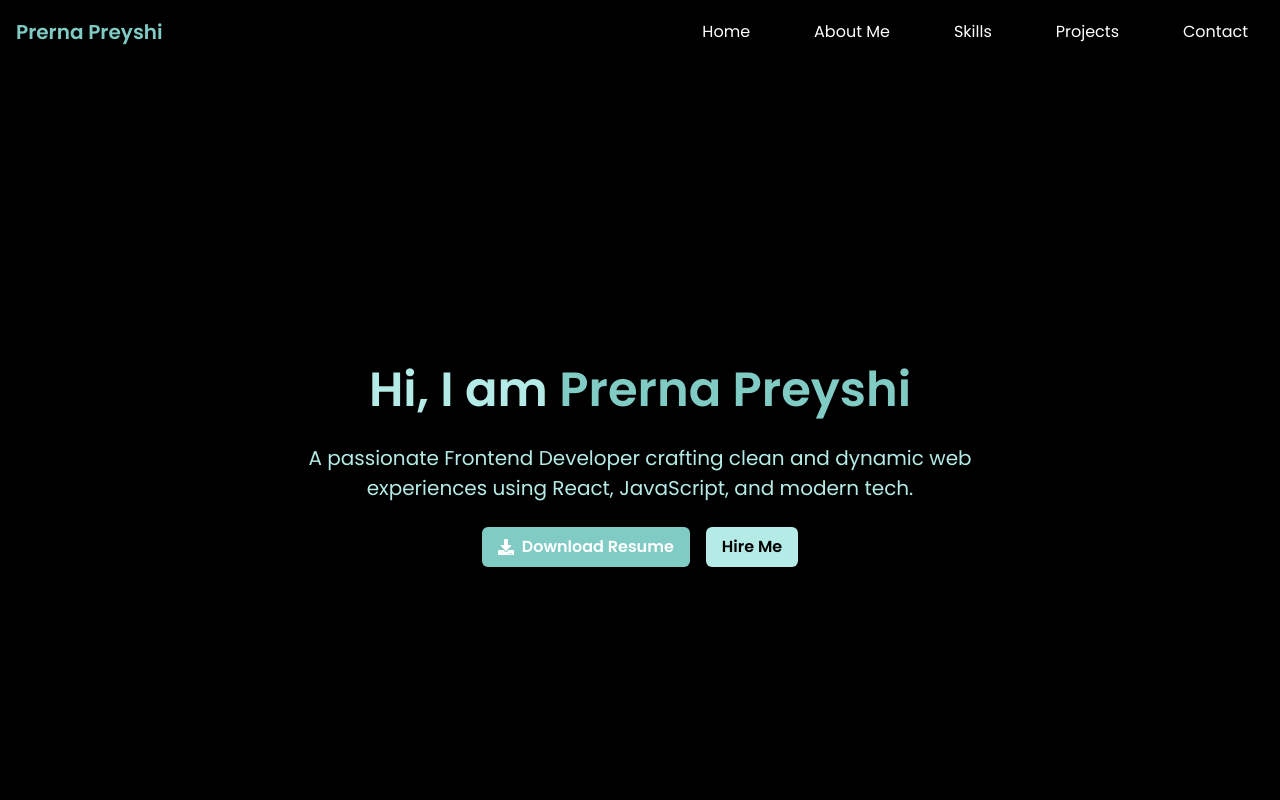
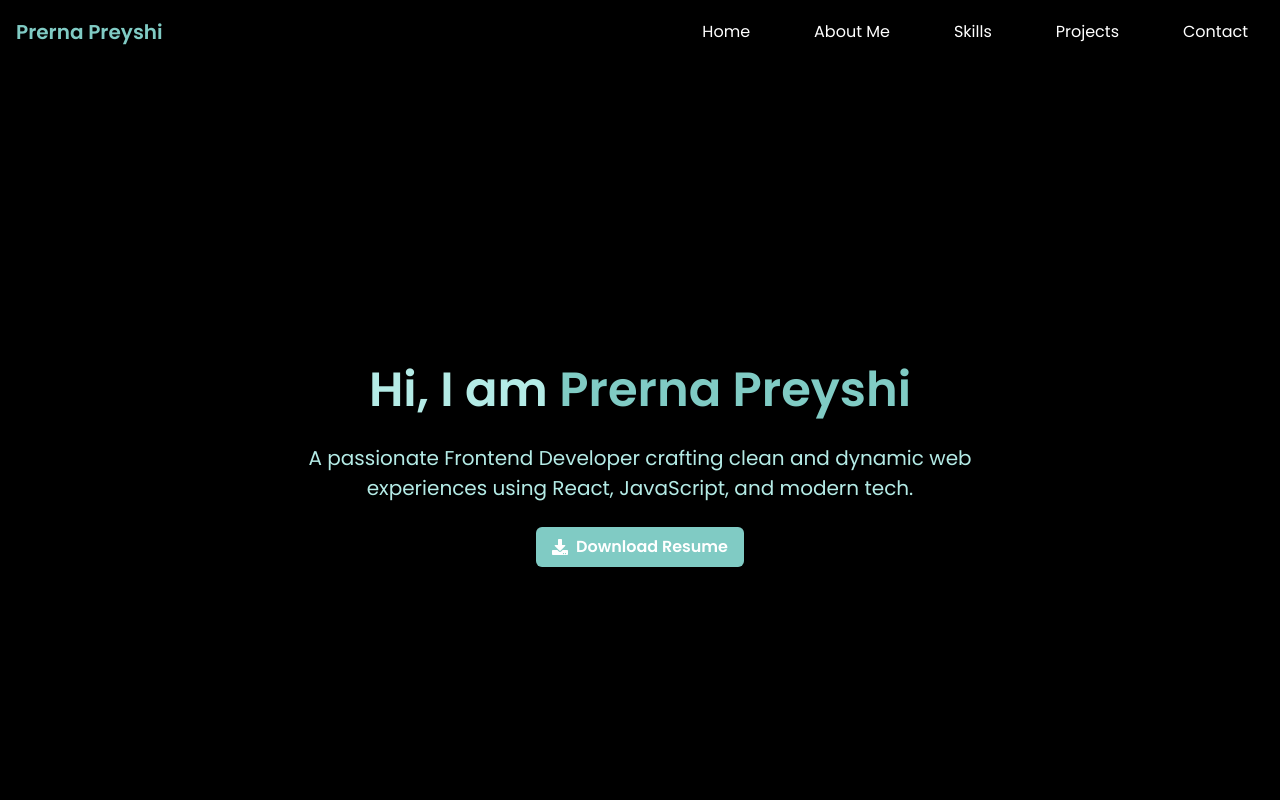
Before and after one commit to prernapreyshi/Prerna-Portfolio, a React (Create React App) app: page / in a window 1280 px wide. Shown: the top 800 px of the page. Built offline with nearby package versions, Linux system fonts and the light colour scheme.

Commit message:
change the button

```diff
--- a/src/components/HeroSection.js
+++ b/src/components/HeroSection.js
@@ -34,13 +34,7 @@ const HeroSection = () => {
           >
             Download Resume
           </Button>
-          <Button
-            bg="brand.light"
-            color="brand.dark"
-            _hover={{ bg: "brand.accentLight" }}
-          >
-            Hire Me
-          </Button>
+
         </Stack>
       </Stack>
     </Box>
```
